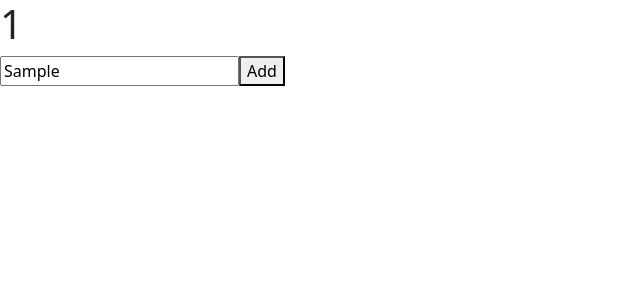
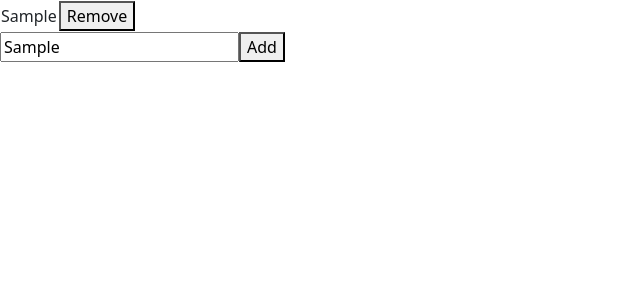
Before and after one commit to r-ony-s/react, a React (Vite) app: page / in a window 1280 px wide. Both pictures are taken after typing "Sample" into the empty fields and a click on the button "Add". Shown: the top 300 px of the page, without its empty margins (0-640 px from the left). Built offline with nearby package versions, Linux system fonts and the light colour scheme.

Commit message:
add and remove

```diff
--- a/src/App.jsx
+++ b/src/App.jsx
@@ -1,21 +1,48 @@
-import { useRef } from 'react';
-import {useState} from 'react'
+import { useState } from 'react';
 
 const App = () => {
   const [list, setList] = useState([]);
-const [item, setItem] = useState('');
- const addtolist = () => {
-  list.push(item);
-  setList([...list]);
+  const [item, setItem] = useState('');
 
- }
+  const addtolist = () => {
+    list.push(item);
+    setList([...list]);
+  };
+
+  const RemoveItem = (index) => {
+    alert("do you want to remove this item?");
+    list.splice(index, 1);
+    setList([...list]);
+  };
 
   return (
     <div>
-      <h1>{list.length}</h1>
-       <input onChange={(e)=>setItem(e.target.value)} placeholder='Item' />
-        <button onClick={addtolist}>Add</button>
+      <table>
+        <tbody>
+          {
+            list.length !== 0 &&
+            list.map((val, index) => {
+              return (
+                <tr key={index}>
+                  <td>{val}</td>
+                  <td>
+                    <button onClick={() => RemoveItem(index)}>
+                      Remove
+                    </button>
+                  </td>
+                </tr>
+              );
+            })
+          }
+        </tbody>
+      </table>
 
+      <input
+        onChange={(e) => setItem(e.target.value)}
+        placeholder='Item'
+      />
+
+      <button onClick={addtolist}>Add</button>
     </div>
   );
 };
```
